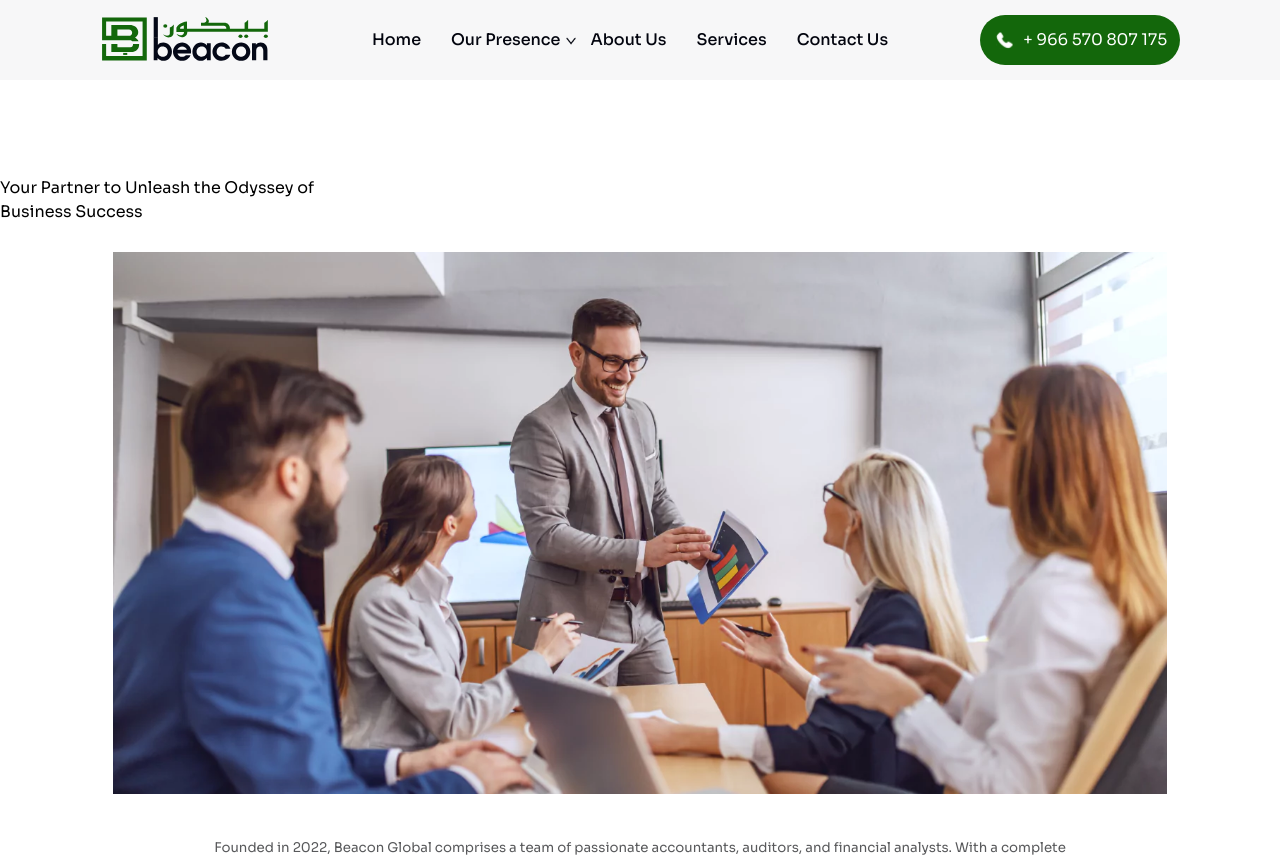
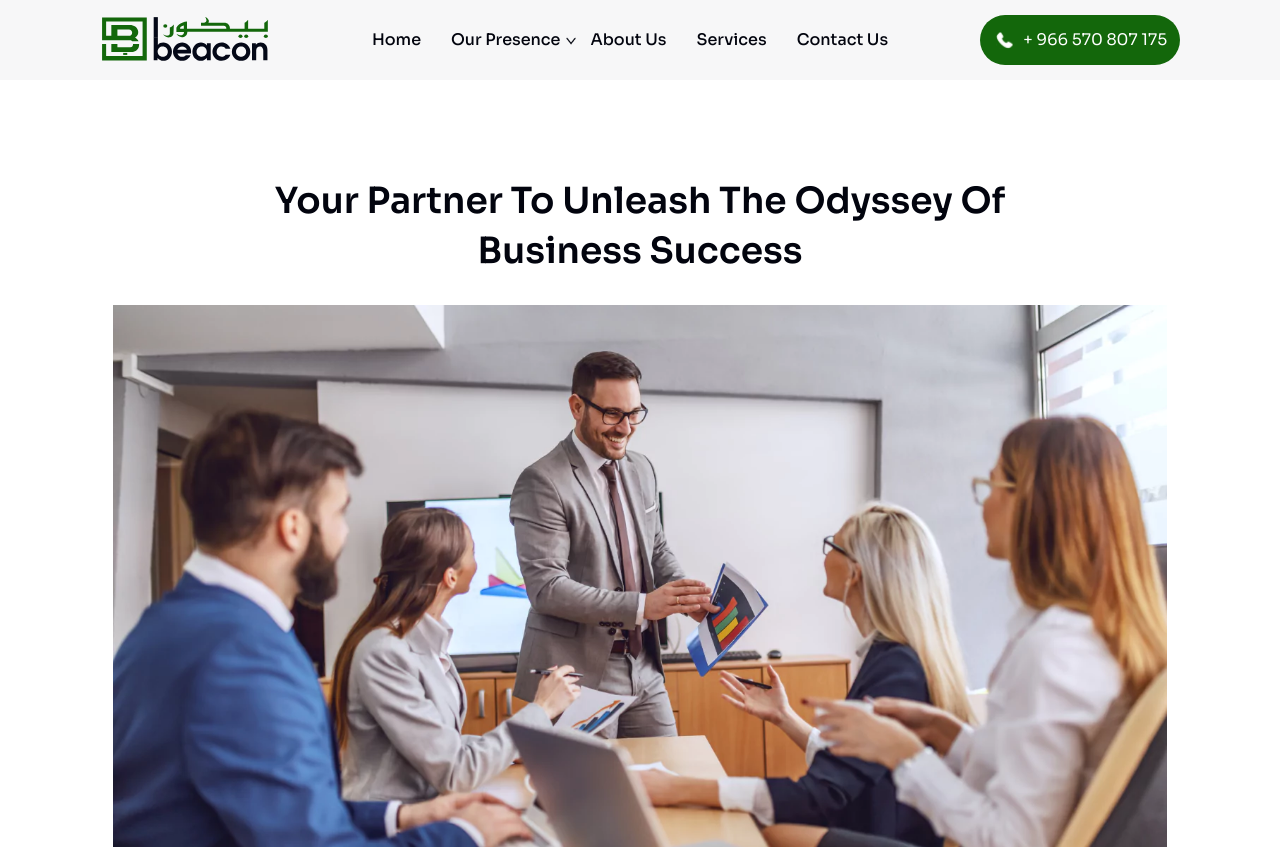
Before and after one commit to beacon-global/Beacon, a Next.js app: page /pages/About in a window 1280 px wide. Shown: the top 857 px of the page. Built offline with nearby package versions, Linux system fonts and the light colour scheme.

Commit message:
v3.5.28 blogIntegration

```diff
--- a/src/app/Styles/blogs.module.css
+++ b/src/app/Styles/blogs.module.css
@@ -1,6 +1,7 @@
 
 .mainContainer{
     padding: 6.613756613756613vw 9.920634920634921vw;
+    padding-bottom: 0;
 }
 
 .mainContainer h2{
@@ -57,6 +58,7 @@
 
     .mainContainer .blog{
         width: auto;
+        color: #02040E;
     }
 
     .locationDateContainer{
--- a/src/app/components/Blogs.js
+++ b/src/app/components/Blogs.js
@@ -38,7 +38,7 @@ function Blogs({ blogPage }) {
           >
             Blogs
           </h6>
-          <h2 className="blogBusinessDesc">
+          <h2 className="blogBusinessDesc blogBusinessDesc">
             {blogPage
               ? "Related Blogs"
               : "Read Through Our Perspectives & Latest Updates"}
--- a/src/app/globals.css
+++ b/src/app/globals.css
@@ -441,7 +441,17 @@ li.huListTransitionWrapper.hasDropdown .listHoverBottom{
   display: none;
 }
 
-.businessDesc .blogBusinessDesc{
+.businessDesc {
+  color: #02040E;
+  text-align: center;
+  font-size: 36px;
+  font-style: normal;
+  font-weight: 600;
+  line-height: 140%; /* 56px */
+  text-transform: capitalize;
+}
+
+.blogBusinessDesc {
   color: #02040E;
   text-align: center;
   font-size: 36px;
@@ -2452,7 +2462,6 @@ li.huListTransitionWrapper.hasDropdown .listHoverBottom{
     font-weight: 600;
     line-height: 140%; /* 56px */
     text-transform: capitalize;
-
   }
 
   .cardMainContainer{
@@ -2647,6 +2656,12 @@ li.huListTransitionWrapper.hasDropdown .listHoverBottom{
     padding: 0 24px;
     gap: 30px;
   }
+
+  .blogBusinessDesc{
+    color: #02040E;
+  }
+
+  .blogsContainer
 
   .blogsContainer .servicesHeading{
     font-size: 14px;
--- a/src/app/page.js
+++ b/src/app/page.js
@@ -54,7 +54,7 @@ export default function Home() {
       <WhatsAppChat />
       <Header />
       <MobileHeader />
-      {/* <div id="white-screen">
+      <div id="white-screen">
         <LoadingCircle />
         <div className="changeTextContainer">
           <h1 className="spinnerText">Your Global Advisory Partner For</h1>
@@ -63,7 +63,7 @@ export default function Home() {
             {textOptions[textIndex]}
           </h1>
         </div>
-      </div> */}
+      </div>
       <div className="mainContainer">
         <Hero />
         <Locations />
--- a/src/app/pages/blog/page.js
+++ b/src/app/pages/blog/page.js
@@ -35,7 +35,7 @@ const Page = () => {
         <MobileHeader />
         <div className={styles.mainContainer}>
           <h2
-            className={`${styles.blog} businessDesc`}
+            className={`${styles.blog} blogBusinessDesc`}
             style={{ display: "block" }}
           >
             {dataArray.title}
```
